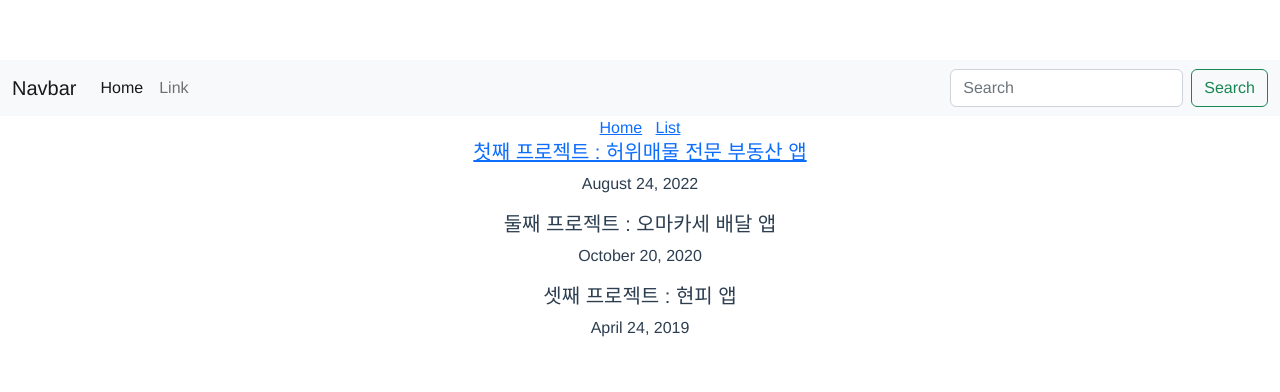
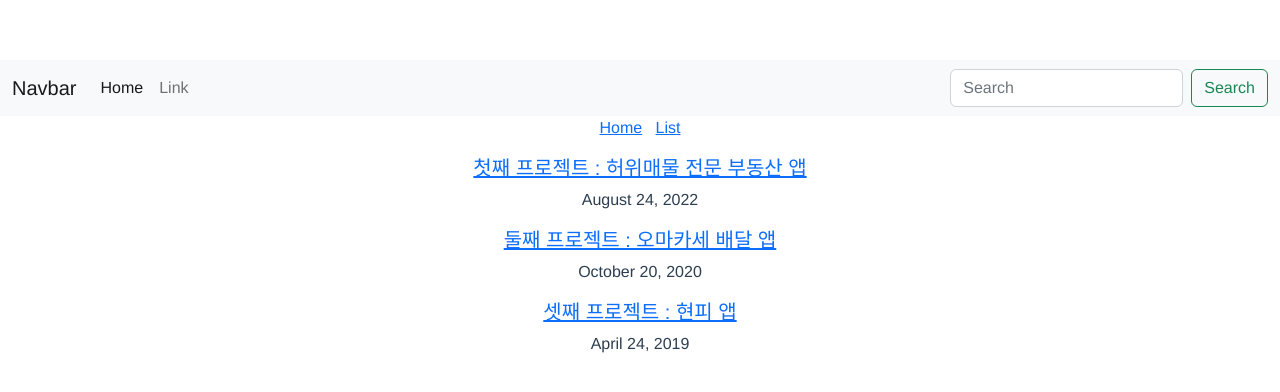
Before and after one commit to jhhan00/vueBlog, a Vue app: page /list in a window 1280 px wide. Shown: the top 392 px of the page. Built offline with nearby package versions, Linux system fonts and the light colour scheme.

Commit message:
vue router : 상세 페이지로 이동하기 추가

```diff
--- a/src/App.vue
+++ b/src/App.vue
@@ -27,7 +27,9 @@
   <router-link to="/">Home</router-link> &nbsp;
   <router-link to="/list">List</router-link>
 
-  <router-view :blogPosts="blogPosts"></router-view>
+  <div class="mt-3">
+    <router-view :blogPosts="blogPosts"></router-view>
+  </div>
 
   <!-- <List :blogPosts="blogPosts"></List> -->
 
--- a/src/components/Detail.vue
+++ b/src/components/Detail.vue
@@ -1,12 +1,18 @@
 <template>
-  <h4>상세페이지</h4>
-  <h5>글 제목</h5>
-  <p>글 설명</p>
+  <div>
+    <!-- {{$route.params.id}} -->
+    <h4>상세 페이지</h4>
+    <h5>{{ blogPosts[$route.params.id].title }}</h5>
+    <p>{{ blogPosts[$route.params.id].content }}</p>
+  </div>
 </template>
 
 <script>
 export default {
     name : 'DetailComponent',
+    props : {
+        blogPosts : Array,
+    },
 }
 </script>
 
--- a/src/components/List.vue
+++ b/src/components/List.vue
@@ -1,6 +1,6 @@
 <template>
-  <div>
-    <router-link to="/detail">
+  <!-- <div>
+    <router-link to="/detail/0">
       <h5>{{ blogPosts[0].title }}</h5>
     </router-link>
     <p>{{ blogPosts[0].date }}</p>
@@ -12,6 +12,12 @@
   <div>
     <h5>{{ blogPosts[2].title }}</h5>
     <p>{{ blogPosts[2].date }}</p>
+  </div> -->
+  <div v-for="(blogPost, idx) in blogPosts" :key="idx">
+    <router-link :to="{ name: 'detail', params: {id: idx} }">
+      <h5>{{blogPost.title}}</h5>
+    </router-link>
+    <p>{{blogPost.date}}</p>
   </div>
 </template>
 
--- a/src/router.js
+++ b/src/router.js
@@ -7,14 +7,17 @@ const routes = [
   {
     path: "/",
     component: Home,
+    name : "home",
   },
   {
     path: "/list",
     component: List,
+    name : "list",
   },
   {
-    path: "/detail",
+    path: "/detail/:id(\\d+)",
     component: Detail,
+    name : "detail",
   },
 ];
 
```
